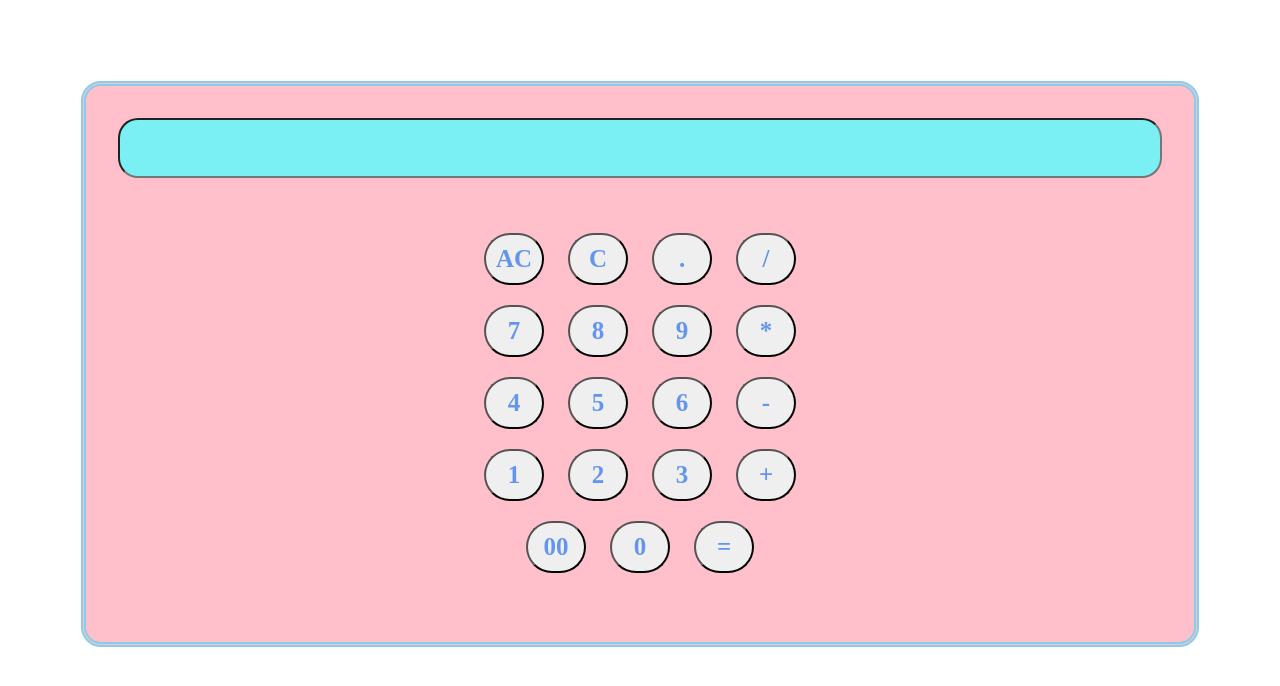
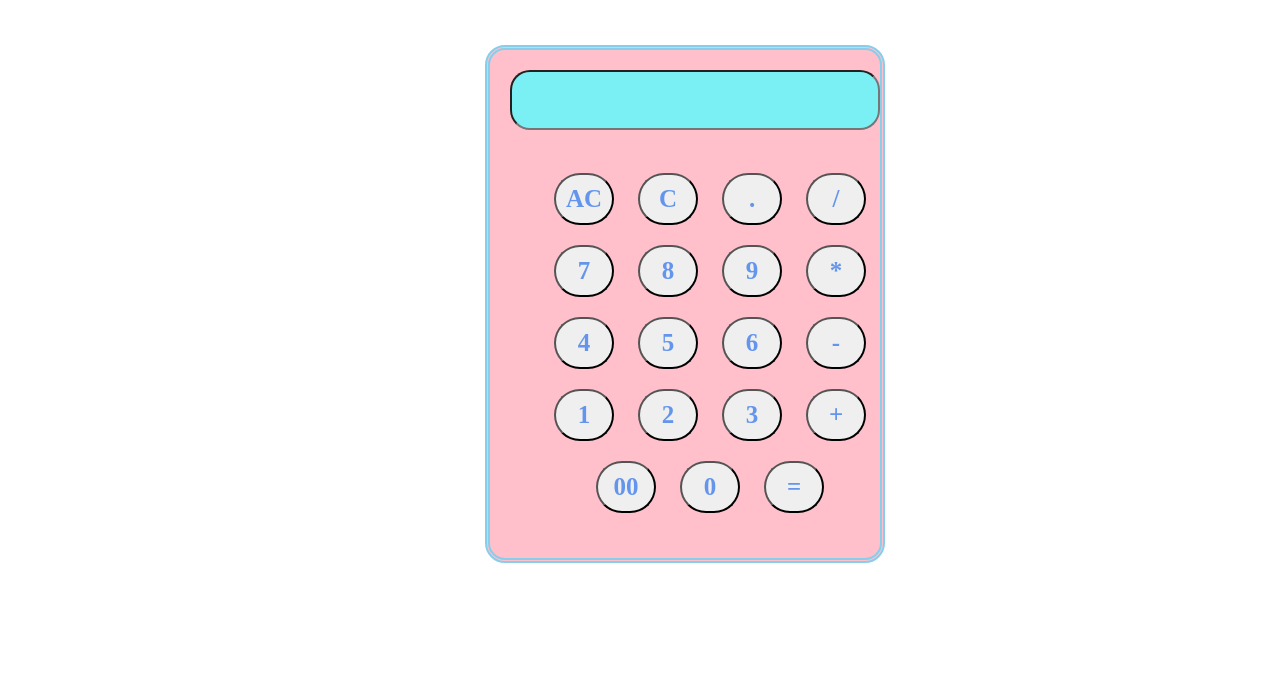
Before and after one commit to Manasa-098/Assignment-3, a plain HTML site: page index.html in a window 1280 px wide. Drawn offline with Linux system fonts and the light colour scheme.

Commit message:
Update style.css

```diff
--- a/style.css
+++ b/style.css
@@ -1,8 +1,11 @@
 * {
-    margin: 0;
-    padding: 27px;
+    margin:auto;
+    padding: 15px;
     font-family: ' poppins', 'sans-serif';
     box-sizing: border-box;
+    width:400px;
+    height:auto;
+
 }
 
 .container {
```
